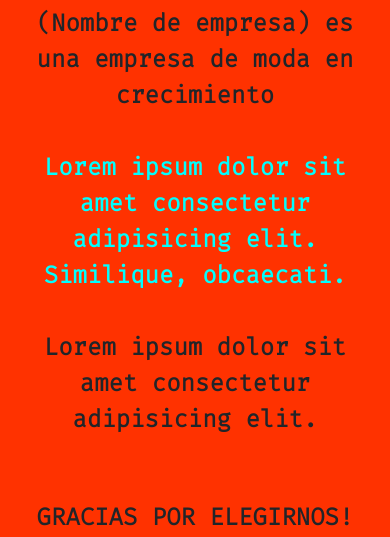
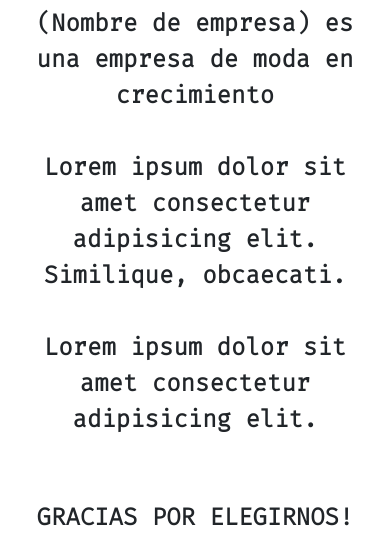
Before and after one commit to SebastianArango1/proyecto-Coder1, a plain HTML site: page pages/empresa.html in a window 390 px wide. Shown: the part 307-844 px from the top of the page. Drawn offline with nearby package versions, Linux system fonts and the light colour scheme.

Commit message:
commit reversion de maps innecesarios, subida a server

```diff
--- a/css/style.scss
+++ b/css/style.scss
@@ -178,7 +178,7 @@ footer p{
 
 .parrafoEmpresa2{
     @extend .parrafoEmpresa1;
-    color: aqua;
+    /*color: aqua;*/
 }
 
 .parrafoEmpresa3{
@@ -196,10 +196,10 @@ footer p{
 
 @media screen and (max-width: 767px){
 
-    body{
+    /*body{
         background-color: map-get($colores, bg2);
         font-family: 'Fira Code', monospace;
-    }
+    }*/
 
     header{
         display: flex;
--- a/pages/empresa.html
+++ b/pages/empresa.html
@@ -5,7 +5,7 @@
     <meta http-equiv="X-UA-Compatible" content="IE=edge">
     <meta name="viewport" content="width=device-width, initial-scale=1.0">
     <meta name="description" content="MDN COUTURE | Tienda de moda para Hombre y Mujer">
-    <meta name="keywords" content="hombre, mujer, camisetas, camiseta, blusas, blusa, tops, top, camisas, ropa, moda, lifestyle, aesthetic, medellin, tumblr, estilo, colombia, latinoamerica, instagram, spotify, facebook">
+    <meta name="keywords" content="hombre, mujer, camisetas, camiseta, blusas, blusa, tops, top, camisas, ropa, moda, lifestyle, aesthetic, tumblr, estilo">
     <title>MDN COUTURE | EMPRESA</title>
     <link rel="preconnect" href="https://fonts.gstatic.com" crossorigin>
     <link href="https://fonts.googleapis.com/css2?family=Fira+Code:wght@300&display=swap" rel="stylesheet">
```
Also changed, not shown: index.html (+1 -1 lines), pages/contacto.html (+1 -1 lines), pages/hombre.html (+1 -1 lines), pages/mujer.html (+1 -1 lines), css/style.css, 1 other file.
